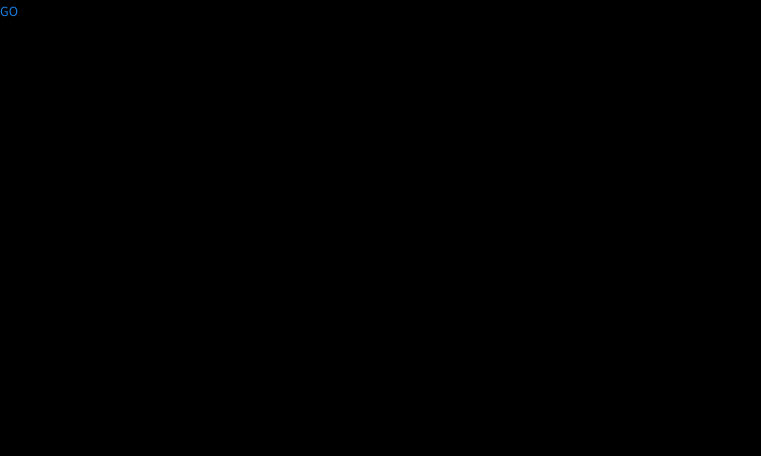
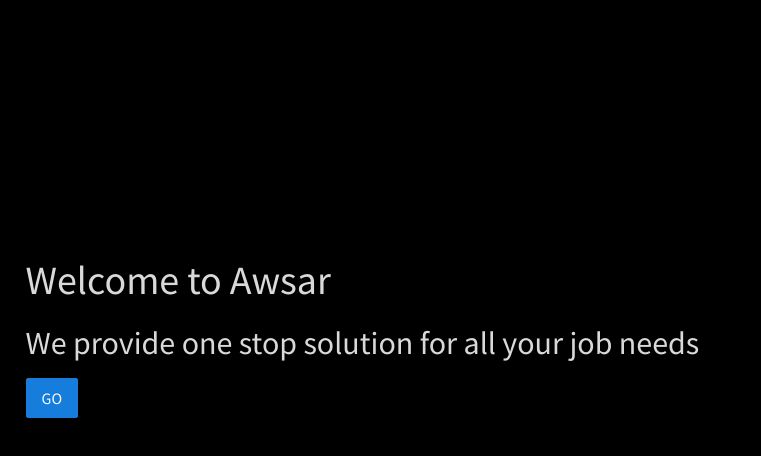
Before and after one commit to MohitR1999/awsar, a React (Create React App) app: page / in a window 1280 px wide. Shown: the top 456 px of the page, without its empty margins (0-761 px from the left). Built offline with nearby package versions, Linux system fonts and the light colour scheme.

Commit message:
Home page created

```diff
--- a/src/screens/Home/index.jsx
+++ b/src/screens/Home/index.jsx
@@ -1,11 +1,22 @@
+import { Layout, Button } from 'antd';
 import React from 'react';
-import { BrowserRouter as Router, Link, Route, Switch } from 'react-router-dom';
-import Main from '../Main'
+import { Link } from 'react-router-dom';
+import styles from './index.module.css';
+
 const Home = () => {
     return (
-            <Link to="/analytics">
-                GO
-            </Link>
+        <Layout className={styles.hero}>
+            <Layout.Content>
+                <h1>Welcome to Awsar</h1>
+                <h2>We provide one stop solution for all your job needs</h2>
+
+                <Button type="primary" size="large">
+                    <Link to="/analytics">
+                        GO
+                    </Link>
+                </Button>
+            </Layout.Content>
+        </Layout>
     )
 }
 
--- /dev/null
+++ b/src/screens/Home/index.module.css
@@ -0,0 +1,6 @@
+.hero {
+    height: 100vh;
+    padding: 20% 2%;
+    justify-content: center;
+    flex-direction: column;
+}
```
